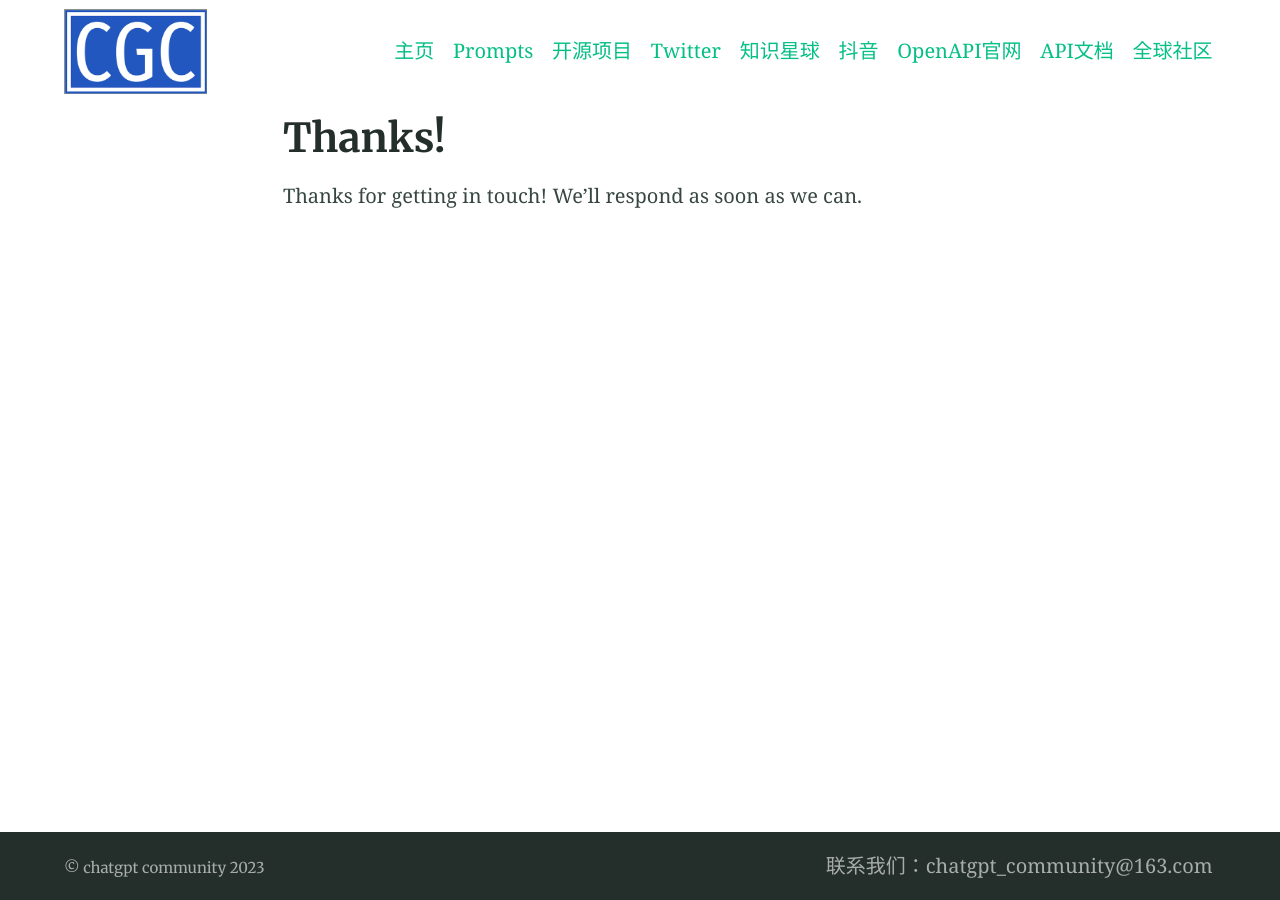
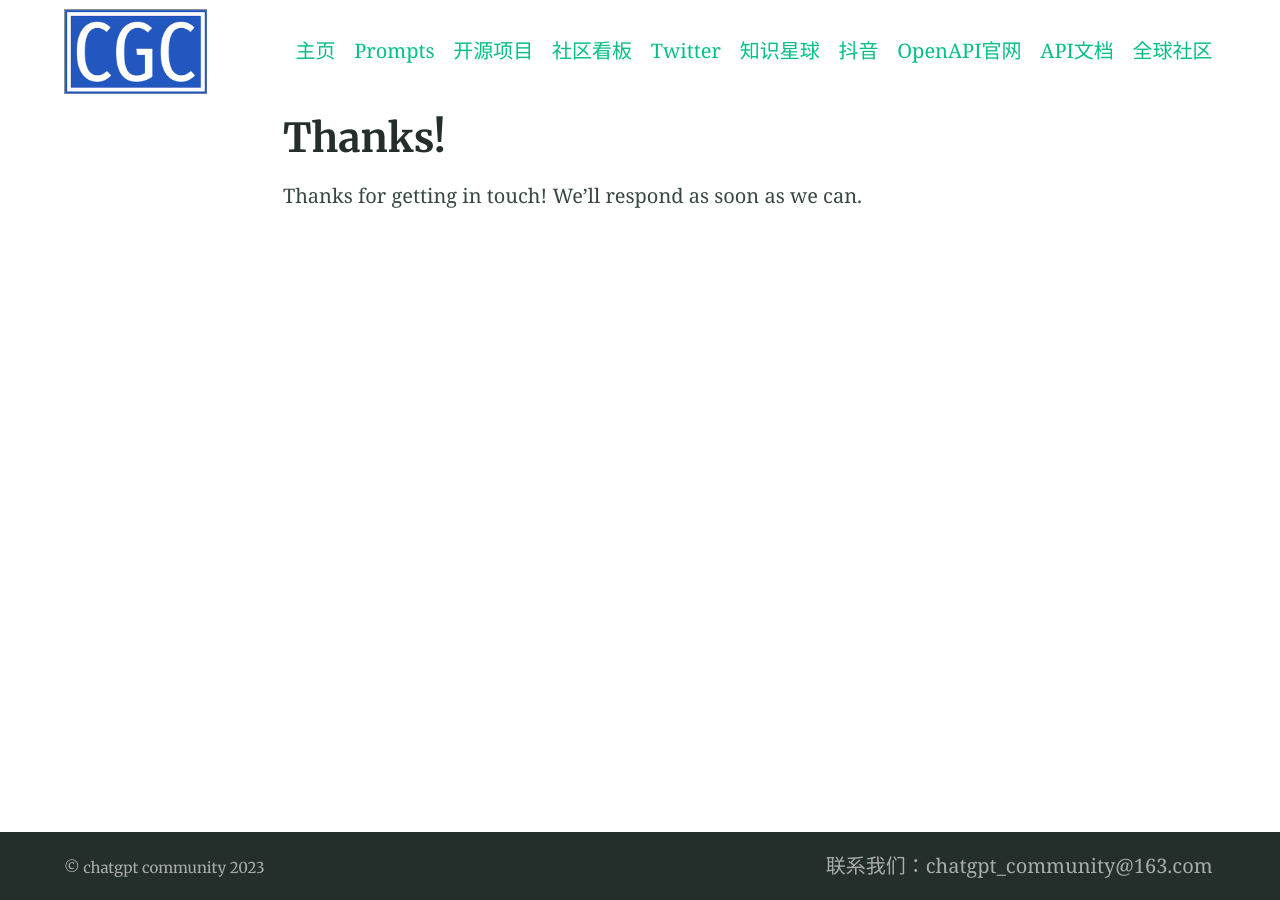
Before and after one commit to chatgpt-community/chatgpt-community, a Jekyll site: the page built from docs/thanks.md, in a window 1280 px wide. Built offline with Jekyll 4.4.1, drawn with Linux system fonts in a browser that asks for light colours.

```diff
--- a/docs/_config.yml
+++ b/docs/_config.yml
@@ -118,6 +118,8 @@ navigation_header:
   url: /blog/
 - title: 开源项目
   url: https://github.com/GPT-Coding
+- title: 社区看板
+  url: https://github.com/users/chatgpt-community/projects/4/views/1
 - title: Twitter
   url: https://twitter.com/ChatgptPanda4
 - title: 知识星球
```
